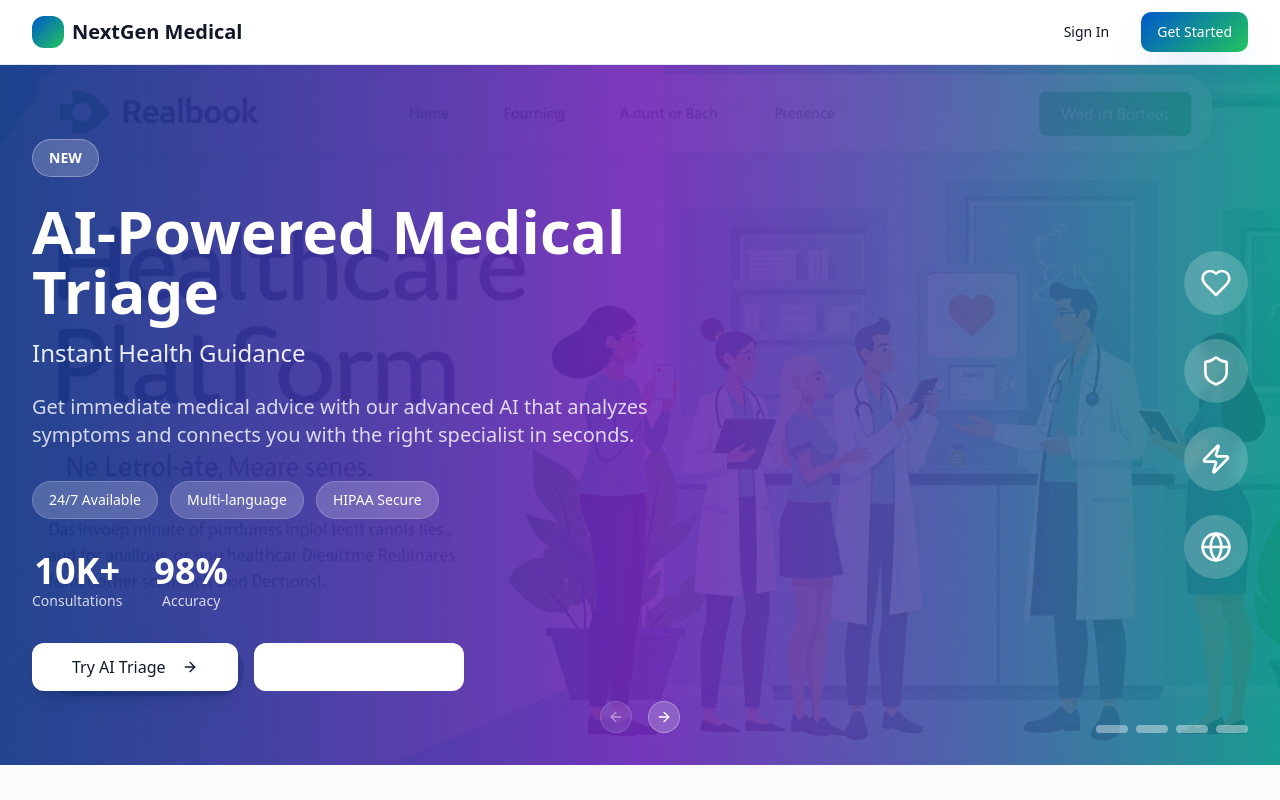
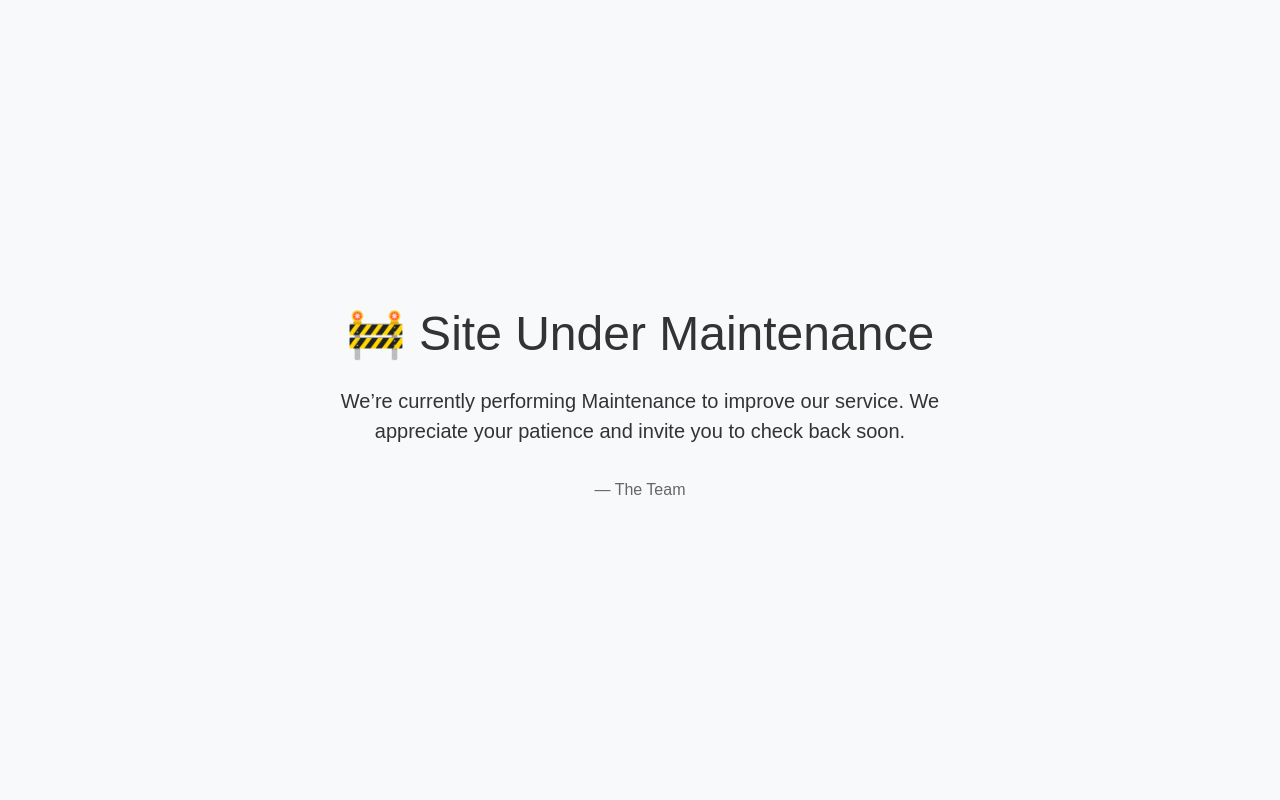
Before and after one commit to Prasanth2702/heal-global-platform-001, a React (Vite) app: page / in a window 1280 px wide. Shown: the top 800 px of the page. Built offline with nearby package versions, Linux system fonts and the light colour scheme.

Commit message:
moving site to maintenance mode

```diff
--- a/src/App.tsx
+++ b/src/App.tsx
@@ -24,10 +24,16 @@ import ApiSetupPage from "./pages/ApiSetupPage";
 import QATestingPage from "./pages/QATestingPage";
 import OnboardingWizard from "./components/onboarding/OnboardingWizard";
 import InstallPrompt from "./components/pwa/InstallPrompt";
+import MaintenancePage from "./pages/MaintenancePage";
 
 const queryClient = new QueryClient();
+const MAINTENANCE = true;
 
-const App = () => (
+const App = () => {
+  if (MAINTENANCE) {
+    return  <MaintenancePage></MaintenancePage>
+  }
+  return (
   <QueryClientProvider client={queryClient}>
     <HelmetProvider>
       <ApiKeyProvider>
@@ -78,6 +84,7 @@ const App = () => (
       </ApiKeyProvider>
     </HelmetProvider>
   </QueryClientProvider>
-);
+  )
+};
 
 export default App;
--- /dev/null
+++ b/src/pages/MaintenancePage.tsx
@@ -0,0 +1,31 @@
+import React from 'react';
+
+const MaintenancePage = () => {
+  return (
+    <div style={{
+      display: 'flex',
+      flexDirection: 'column',
+      justifyContent: 'center',
+      alignItems: 'center',
+      height: '100vh',
+      textAlign: 'center',
+      backgroundColor: '#f8f9fa',
+      color: '#333',
+      fontFamily: 'Arial, sans-serif',
+      padding: '20px'
+    }}>
+      <h1 style={{ fontSize: '3rem', marginBottom: '1rem' }}>
+        🚧 Site Under Maintenance
+      </h1>
+      <p style={{ fontSize: '1.25rem', maxWidth: '600px' }}>
+        We’re currently performing Maintenance to improve our service.
+        We appreciate your patience and invite you to check back soon.
+      </p>
+      <p style={{ marginTop: '2rem', fontSize: '1rem', color: '#666' }}>
+        — The Team
+      </p>
+    </div>
+  );
+};
+
+export default MaintenancePage;
```
